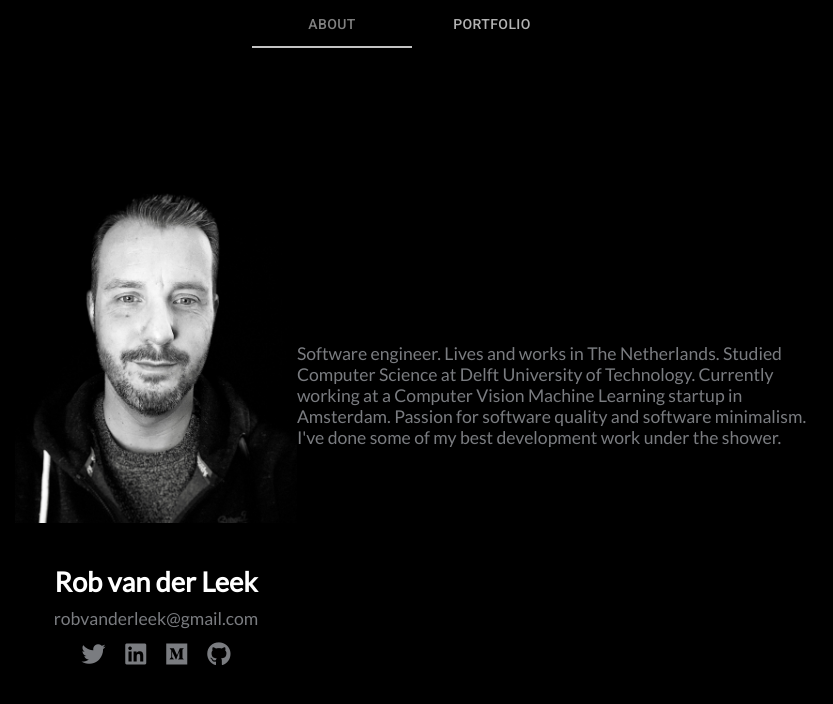
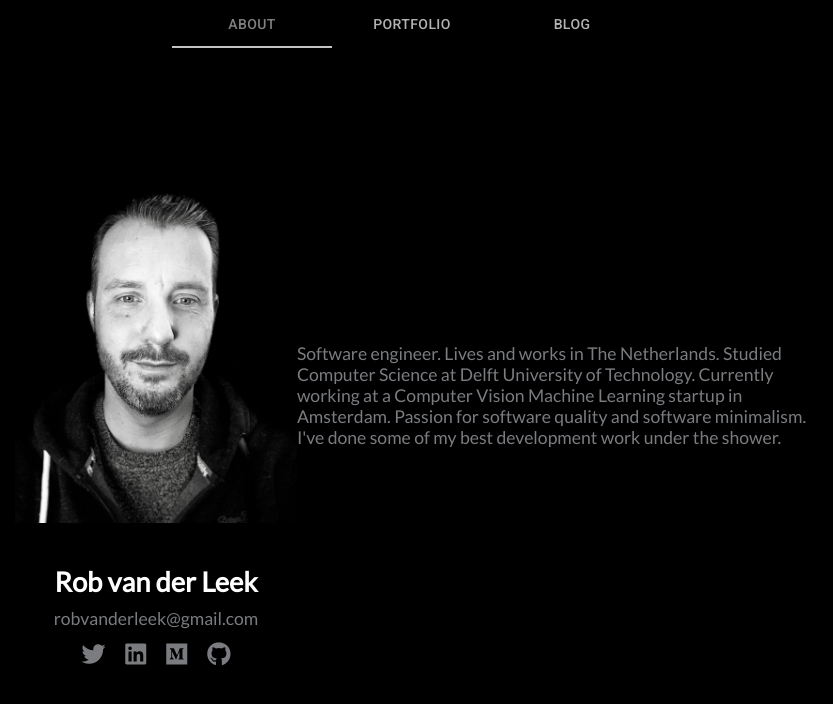
Before and after one commit to robvanderleek/robvanderleek.github.io, a React (Create React App) app: page / in a window 1280 px wide. Shown: the top 704 px of the page, without its empty margins (228-1061 px from the left). Built offline with nearby package versions, Linux system fonts and the light colour scheme.

Commit message:
Add blog tab entry

```diff
--- a/src/About.js
+++ b/src/About.js
@@ -10,17 +10,17 @@ export default function About() {
                 <h2>Rob van der Leek</h2>
                 <p><a href="mailto:robvanderleek@gmail.com">robvanderleek@gmail.com</a></p>
                 <span className="icons">
-                        <a href="https://twitter.com/robvanderleek"><i className="fab fa-twitter"/></a>
-                        <a href="https://www.linkedin.com/in/rob-van-der-leek-66596962"><i className="fab fa-linkedin"/></a>
-                        <a href="https://medium.com/@robvanderleek"><i className="fab fa-medium"/></a>
-                        <a href="https://github.com/robvanderleek"><i className="fab fa-github"/></a>
-                    </span>
+                    <a href="https://twitter.com/robvanderleek"><i className="fab fa-twitter"/></a>
+                    <a href="https://www.linkedin.com/in/rob-van-der-leek-66596962"><i className="fab fa-linkedin"/></a>
+                    <a href="https://medium.com/@robvanderleek"><i className="fab fa-medium"/></a>
+                    <a href="https://github.com/robvanderleek"><i className="fab fa-github"/></a>
+                </span>
             </Contact>
             <Info>
                 <p>Software engineer. Lives and works in The Netherlands. Studied Computer Science at Delft
-                    University of Technology. Currently working at a <a href="https://keplervision.eu">Computer
-                        Vision Machine Learning startup in Amsterdam</a>. Passion for software quality and software
-                    minimalism.
+                    University of Technology. Currently working at a <a href="https://keplervision.eu" target="_blank"
+                                                                        rel="noopener noreferrer">Computer Vision
+                        Machine Learning startup in Amsterdam</a>. Passion for software quality and software minimalism.
                     I've done some of my best development work under the shower.</p>
             </Info>
         </React.Fragment>
--- a/src/App.css
+++ b/src/App.css
@@ -28,6 +28,10 @@ a {
   text-decoration: none;
 }
 
+a.tab {
+  color: unset;
+}
+
 a:hover {
   color: #fff;
   transition: 0.3s;
--- a/src/App.js
+++ b/src/App.js
@@ -30,6 +30,9 @@ function App() {
                 <Tabs value={value} onChange={handleChange} centered>
                     <Tab label="About" to="/" component={Link} disabled={value === 0}/>
                     <Tab label="Portfolio" to="/portfolio" component={Link} disabled={value === 1}/>
+                    <a className="tab"
+                       href="https://www.notion.so/robvanderleek/To-Whom-It-May-Concern-9abe523d95d9479b97c0d29ad1b7e0a1"
+                       target="_blank" rel="noopener noreferrer"><Tab label="Blog"/></a>
                 </Tabs>
             </AppBar>
             <Content>
```
